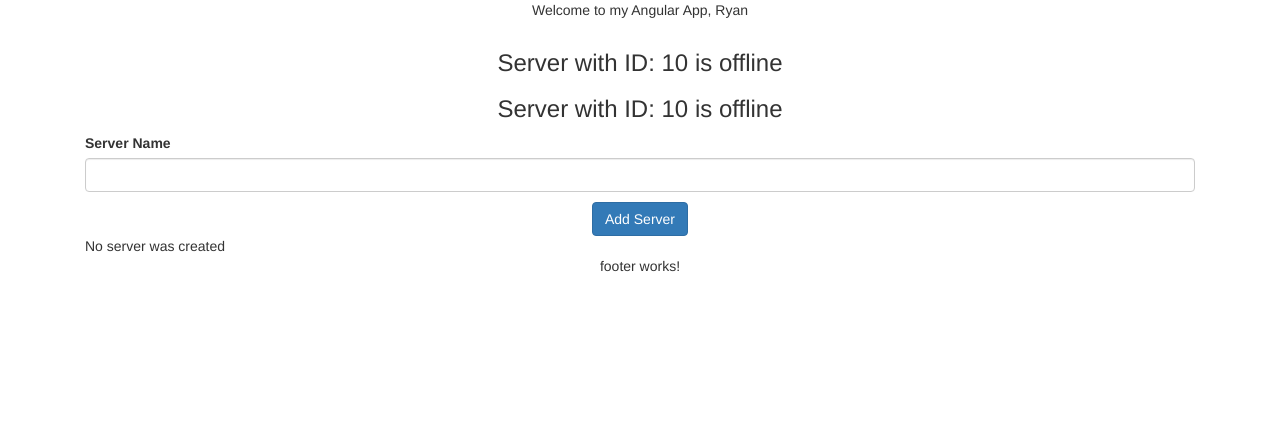
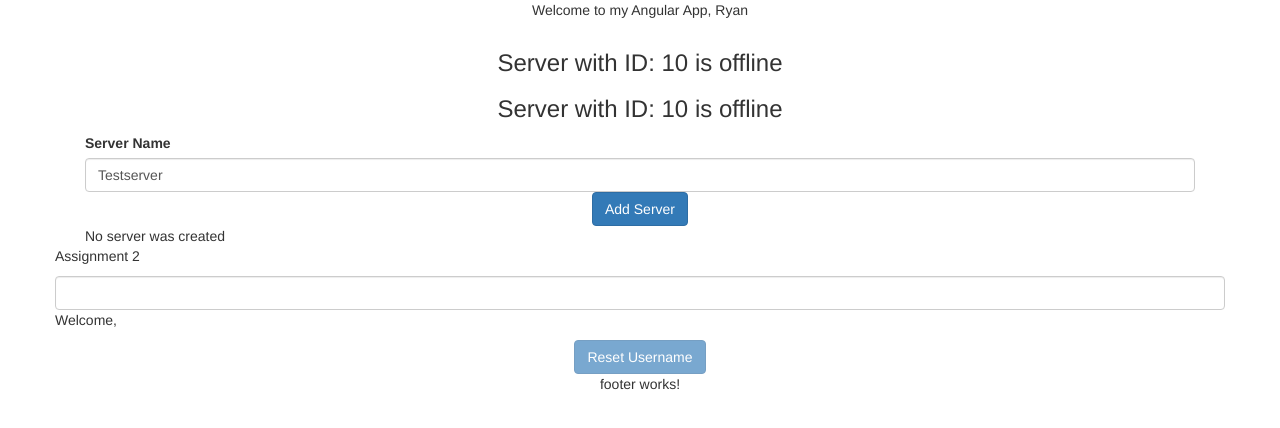
Before and after one commit to RyanNewsom/AngularTutorial, an Angular app: page / in a window 1280 px wide. Shown: the top 428 px of the page. Built offline with nearby package versions, Linux system fonts and the light colour scheme.

Commit message:
Completed assignment 2.

```diff
--- a/src/app/app.module.ts
+++ b/src/app/app.module.ts
@@ -7,6 +7,7 @@ import { ServerComponent } from "./server/server.component";
 import { ServersComponent } from './servers/servers.component';
 import { TitleComponent } from './title/title.component';
 import { FooterComponent } from './footer/footer.component';
+import { Assignment2Component } from './assignment-2/assignment-2.component';
 
 @NgModule({
   declarations: [
@@ -15,6 +16,7 @@ import { FooterComponent } from './footer/footer.component';
     ServersComponent,
     TitleComponent,
     FooterComponent,
+    Assignment2Component,
   ],
   imports: [
     BrowserModule,
--- /dev/null
+++ b/src/app/assignment-2/assignment-2.component.html
@@ -0,0 +1,11 @@
+<input type="text"
+       class="form-control"
+       [(ngModel)]="username">
+
+<p>Welcome, {{ username }}</p>
+
+<button
+  class="btn btn-primary center-block"
+  [disabled]="!username.length > 0"
+  (click)="resetUsername()"  >
+  Reset Username</button>
--- /dev/null
+++ b/src/app/assignment-2/assignment-2.component.ts
@@ -0,0 +1,23 @@
+import { Component, OnInit } from '@angular/core';
+
+@Component({
+  selector: 'app-assignment-2',
+  templateUrl: './assignment-2.component.html',
+  styleUrls: ['./assignment-2.component.css']
+})
+
+
+export class Assignment2Component implements OnInit {
+  username = "";
+
+
+  constructor() { }
+
+  ngOnInit() {
+  }
+
+  resetUsername() {
+    this.username = "";
+  }
+
+}
--- a/src/app/servers/servers.component.html
+++ b/src/app/servers/servers.component.html
@@ -3,11 +3,18 @@
 <div class="container">
   <div class="col-sm-12">
     <label>Server Name</label>
+    <!--One Way Binding-->
+    <!--<input type="text"-->
+      <!--class="form-control"-->
+      <!--(input)="onUpdateServerName($event)">-->
+
+    <!--Two-Way binding-->
     <input type="text"
-      class="form-control"
-      (input)="onUpdateServerName($event)">
+           class="form-control"
+           [(ngModel)]="serverName">
 
-    <p>{{ serverName }}</p>
+    <!--<p>{{ serverName }}</p>-->
+
     <button
       class="btn btn-primary center-block"
       [disabled]="!allowNewServer"
@@ -16,3 +23,6 @@
     {{ serverCreationStatus }}
   </div>
 </div>
+
+<p>Assignment 2</p>
+<app-assignment-2></app-assignment-2>
--- a/src/app/servers/servers.component.ts
+++ b/src/app/servers/servers.component.ts
@@ -8,7 +8,7 @@ import { Component, OnInit } from '@angular/core';
 export class ServersComponent implements OnInit {
   allowNewServer = false;
   serverCreationStatus = "No server was created";
-  serverName = "";
+  serverName = "Testserver";
   constructor() {
     setTimeout(() => {
       this.allowNewServer = true;
@@ -19,7 +19,7 @@ export class ServersComponent implements OnInit {
   }
 
   onCreateServer() {
-    this.serverCreationStatus = "Server was created";
+    this.serverCreationStatus = "Server was created. Name is " + this.serverName;
   }
 
   onUpdateServerName(event: any) {
```
Also changed, not shown: src/app/assignment-2/assignment-2.component.css (added), 1 other file (tests, documents, lock files or other folders).
